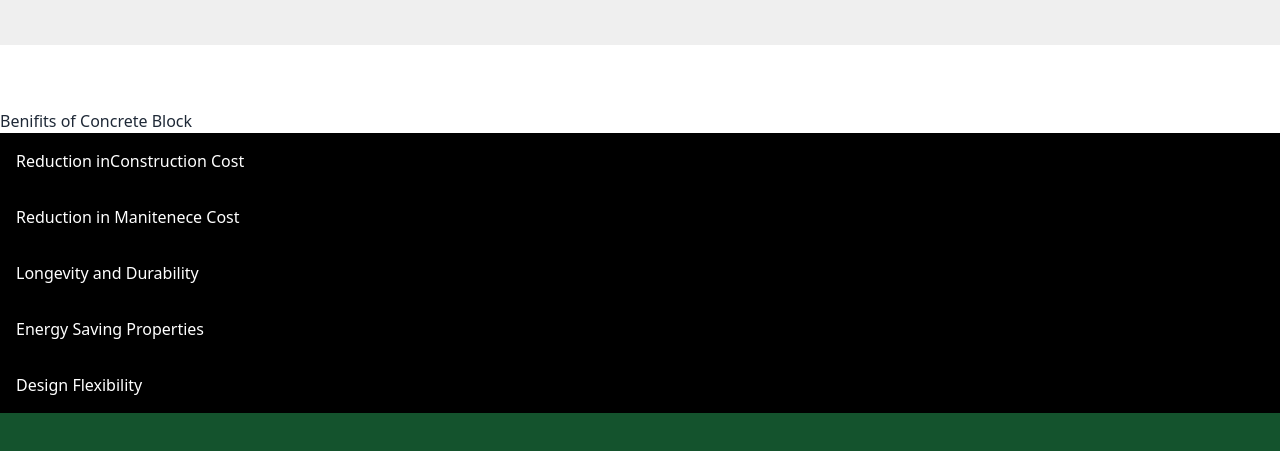
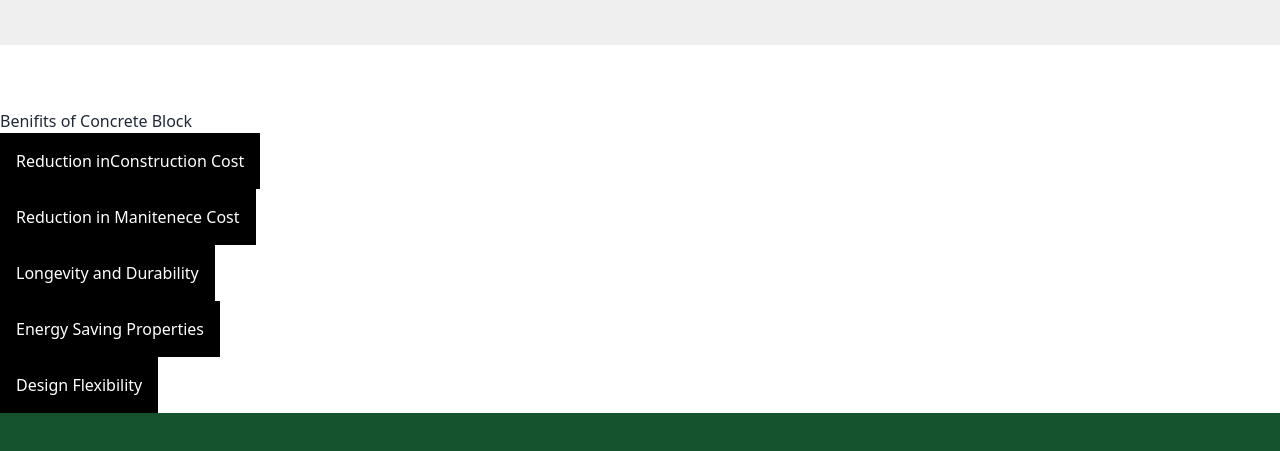
Before and after one commit to JannatulAfrozFaria/build-better, a React (Vite) app: page / in a window 1280 px wide. Shown: the part 1920-2371 px from the top of the page. Built offline with nearby package versions, Linux system fonts and the light colour scheme; grey boxes are pictures that could not be loaded.

Commit message:
+ icon added

```diff
--- a/src/pages/Home/Benifits.jsx
+++ b/src/pages/Home/Benifits.jsx
@@ -39,7 +39,10 @@ const Benifits = () => {
       <div>
         {Benifits.map((item)=>(
             <div key={item.id}>
+                <div className="flex justify-between text-white">
                 <h1 className="bg-black text-white p-4" > {item.title} </h1>
+                <button> + </button>
+                </div>
             </div>
         ))}
       </div>
```
